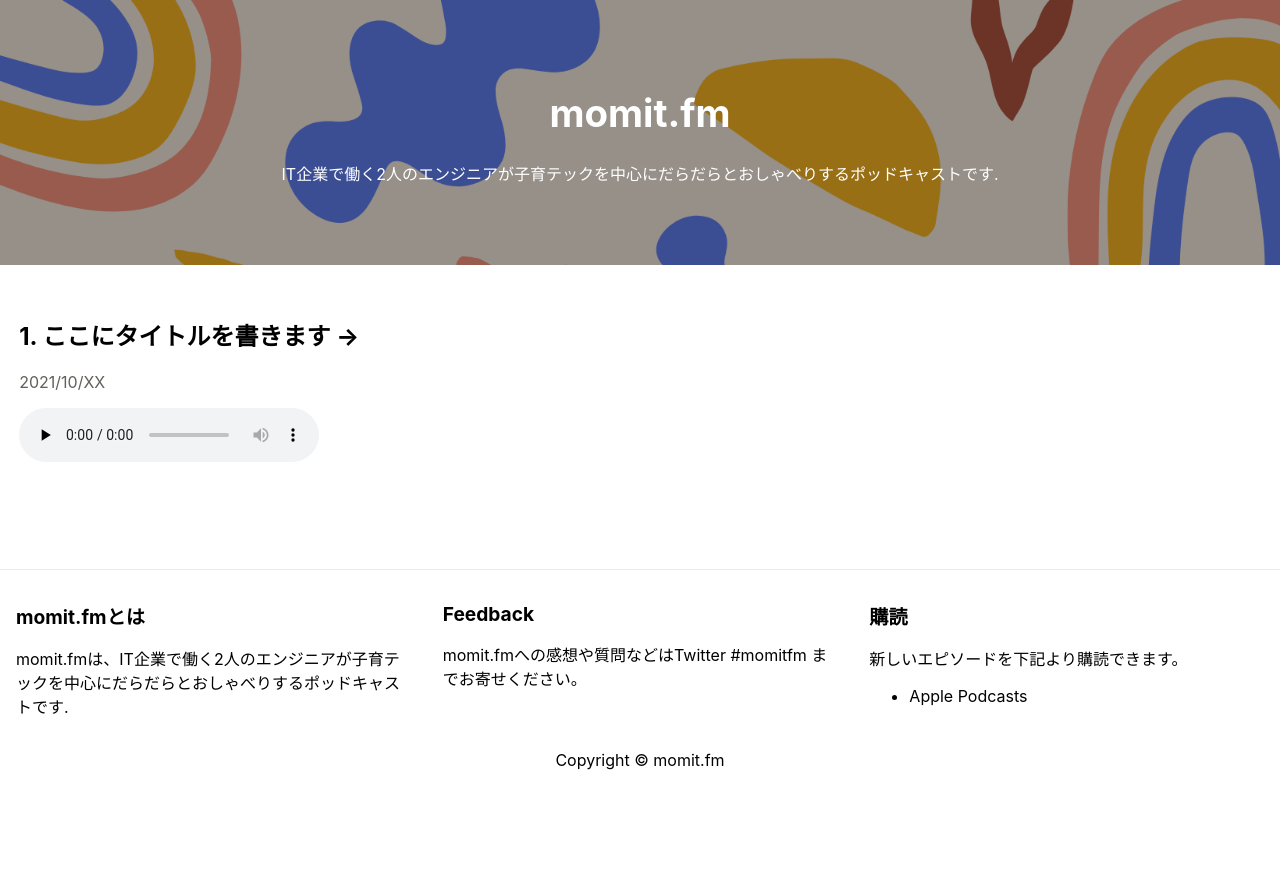
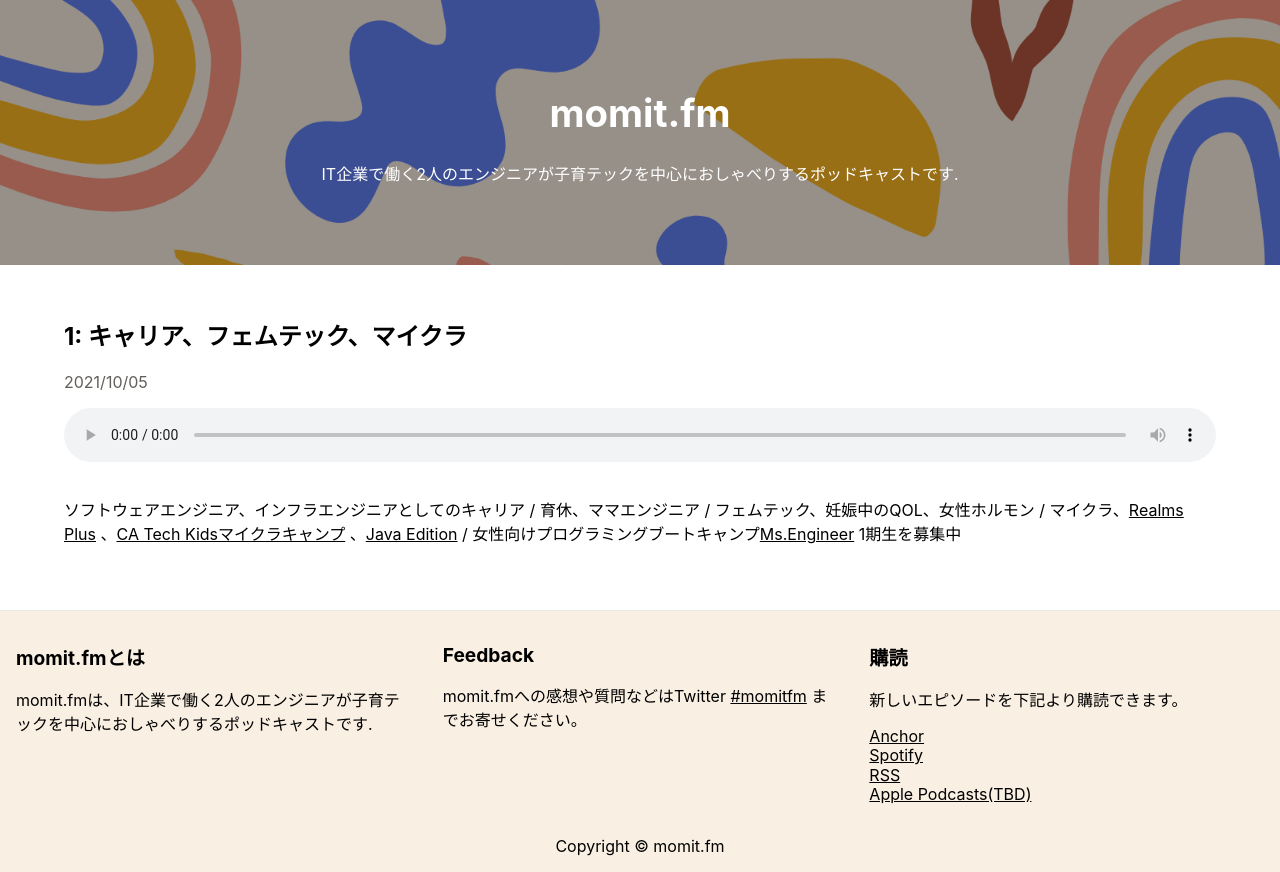
Before and after one commit to fuzzy31u/momit.fm, a Next.js app: page / in a window 1280 px wide. Before the commit the page ends 800 px from the top, so only its background shows below. Built offline with nearby package versions, Linux system fonts and the light colour scheme.

Commit message:
Update episode 1 and footer list

```diff
--- a/pages/index.tsx
+++ b/pages/index.tsx
@@ -2,7 +2,7 @@ import Head from 'next/head'
 import Image from 'next/image'
 import styles from '../styles/Home.module.css'
 
-const description = "IT企業で働く2人のエンジニアが子育テックを中心にだらだらとおしゃべりするポッドキャストです."
+const description = "IT企業で働く2人のエンジニアが子育テックを中心におしゃべりするポッドキャストです."
 
 export default function Home() {
   return (
@@ -30,11 +30,14 @@ export default function Home() {
         <article>
           <h2>
             {/* <a href="./episode/1"> */}
-              1. ここにタイトルを書きます &rarr;
+              1: キャリア、フェムテック、マイクラ
             {/* </a> */}
           </h2>
-          <p className={styles.main_date}>2021/10/XX</p>
-          <audio controls preload="none" src="#"></audio>
+          <p className={styles.main_date}>2021/10/05</p>
+          <audio className={styles.main_audio} controls src="https://d3ctxlq1ktw2nl.cloudfront.net/staging/2021-9-6/222691497-44100-2-5fbce5e225fd1.m4a"></audio>
+          <p className={styles.main_description}>
+          ソフトウェアエンジニア、インフラエンジニアとしてのキャリア / 育休、ママエンジニア / フェムテック、妊娠中のQOL、女性ホルモン / マイクラ、<a href="https://www.minecraft.net/ja-jp/realms/bedrock">Realms Plus</a> 、<a href="https://techkidsschool.jp/camp/real/">CA Tech Kidsマイクラキャンプ</a> 、<a href="https://www.minecraft.net/en-us/store/minecraft-java-edition">Java Edition</a> / 女性向けプログラミングブートキャンプ<a href="https://ms-engineer.jp/">Ms.Engineer</a> 1期生を募集中
+          </p>
         </article>
       </div>
 
@@ -52,7 +55,10 @@ export default function Home() {
             <h2>購読</h2>
             <p>新しいエピソードを下記より購読できます。</p>
             <ul>
-              <li>Apple Podcasts</li>
+            <li><a href="https://anchor.fm/momitfm/episodes/1-e18cb2k">Anchor</a></li>
+            <li><a href="https://open.spotify.com/show/5F2ppZb8gxJngLlO6wlIqX">Spotify</a></li>
+            <li><a href="https://anchor.fm/s/6d02f284/podcast/rss">RSS</a></li>
+            <li><a href="https://podcasts.apple.com/us/podcast/momit-fm/id1588851585">Apple Podcasts(TBD)</a></li>
             </ul>
           </section>
         </div>
--- a/styles/Home.module.css
+++ b/styles/Home.module.css
@@ -27,29 +27,41 @@
   position: relative;
   text-align: center;
   color: white;
-
 }
 
 .description {
   font-size: 1rem;
+  padding: 0 1rem;
 }
 
 .main {
   display: flex;
   flex-direction: column;
   flex-wrap: wrap;
-  margin: 2rem 1.2rem;
+  margin: 2rem 4rem;
+}
 
-  height: 240px;
+.main a {
+  text-decoration: underline;
 }
 
 .main_date {
   color: #635f5a;
 }
 
+.main_audio {
+  width: 100%;
+}
+
+.main_description {
+  width: 100%;
+  margin: 2rem 0;
+  line-height: 1.5;
+}
+
 .footer {
   border-top: 1px solid #eaeaea;
-  /* background-color: #f9efe3; */
+  background-color: #f9efe3;
   padding-bottom: 1rem;
 }
 
@@ -72,6 +84,19 @@
   width: 100%;
 }
 
+.footer ul {
+  padding: 0;
+}
+
+.footer ul li {
+  list-style: none;
+  line-height: 1.2rem;
+}
+
+.footer a {
+  text-decoration: underline;
+}
+
 
 /* @media (max-width: 600px) {
   .grid {
```
